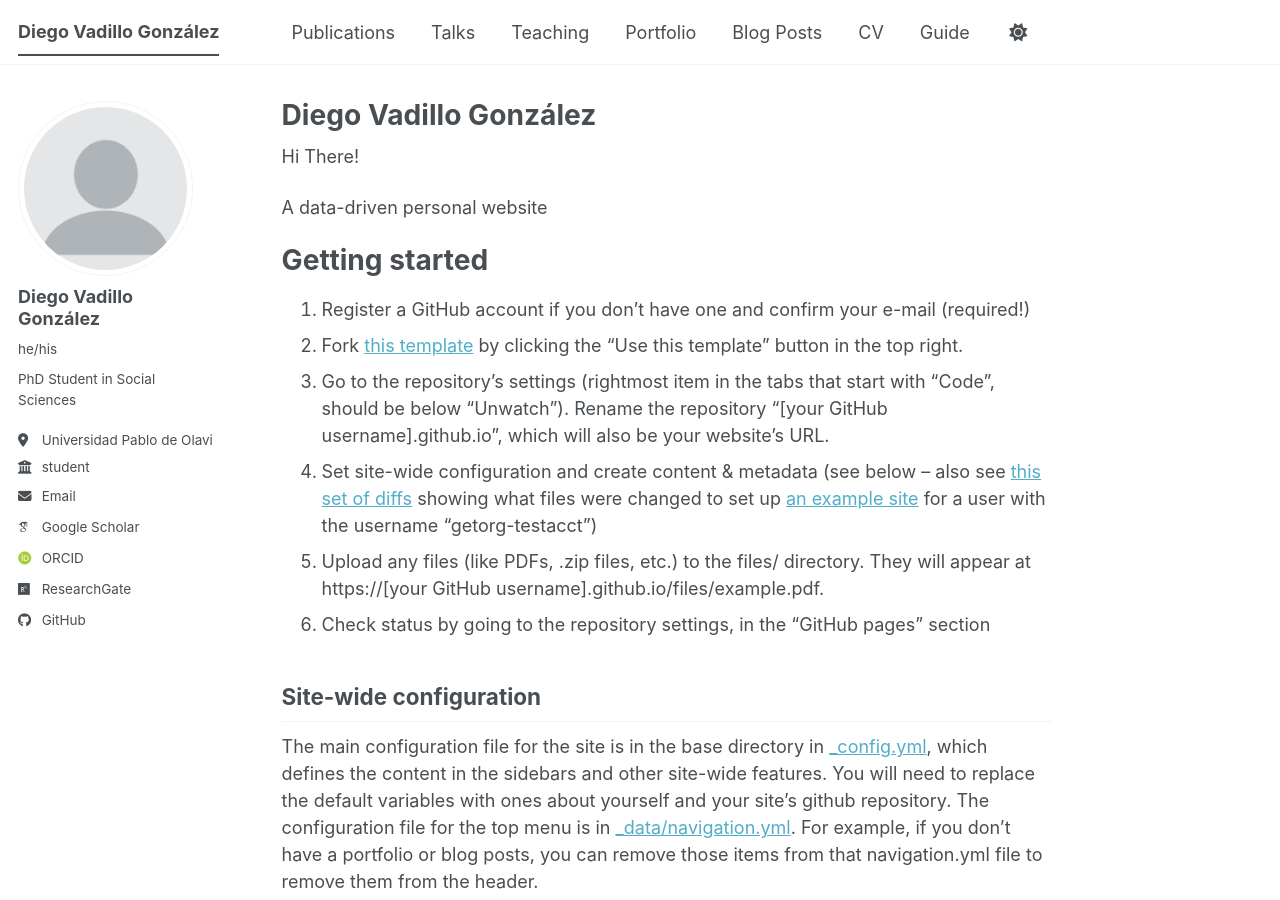
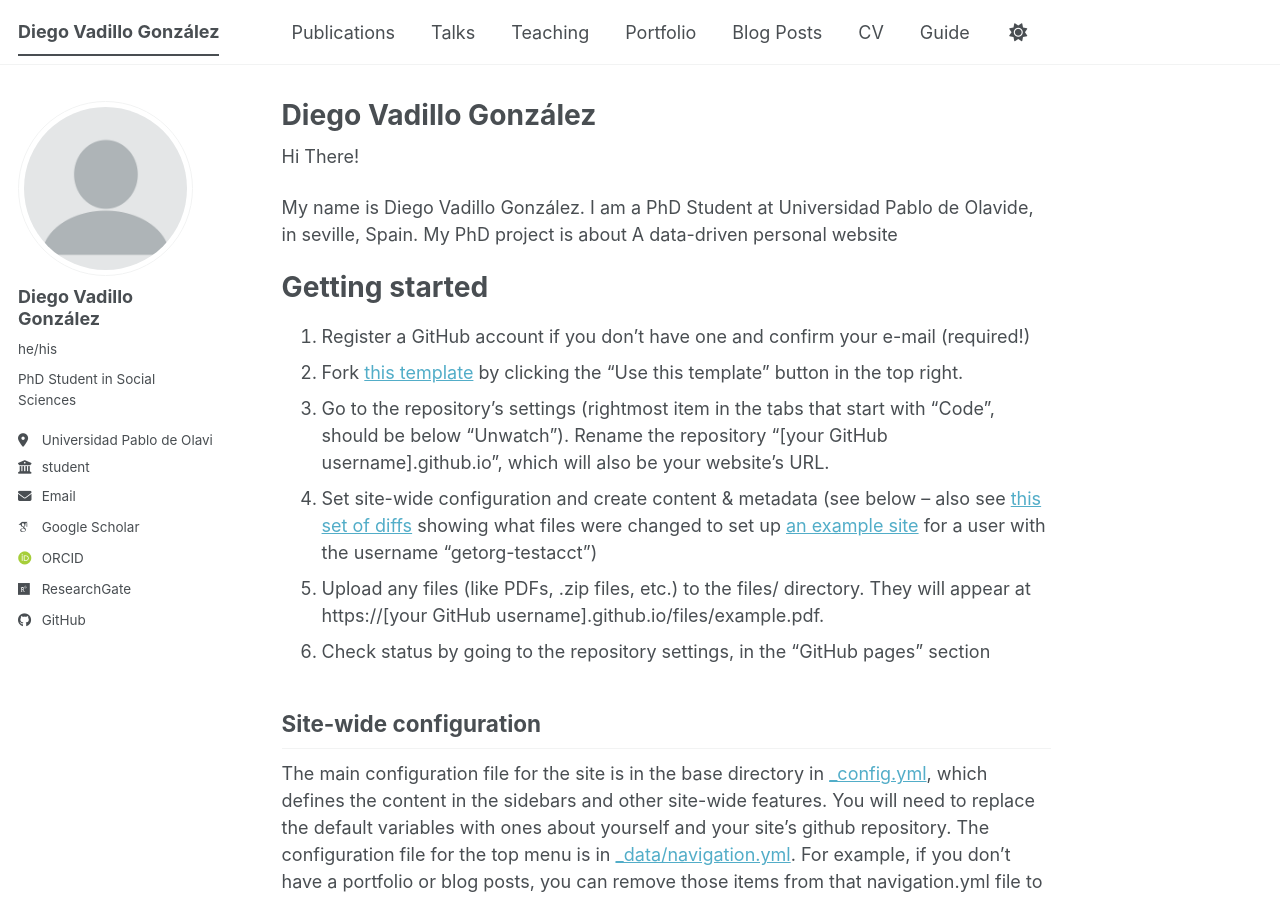
Before and after one commit to diegovadillogonzalez/diegovadillogonzalez.github.io, a Jekyll site: the page built from _pages/about.md, in a window 1280 px wide and 900 px high. Built offline with Jekyll 4.4.1, drawn with Linux system fonts in a browser that asks for light colours; some web fonts are replaced; a script bundle is joined from its source files by our own code; library files that are not in the unit come from our copies.

Commit message:
Update about.md

```diff
--- a/_pages/about.md
+++ b/_pages/about.md
@@ -9,6 +9,7 @@ redirect_from:
 
 Hi There!
 
+My name is Diego Vadillo González. I am a PhD Student at Universidad Pablo de Olavide, in seville, Spain. My PhD project is about
 A data-driven personal website
 
 
```
